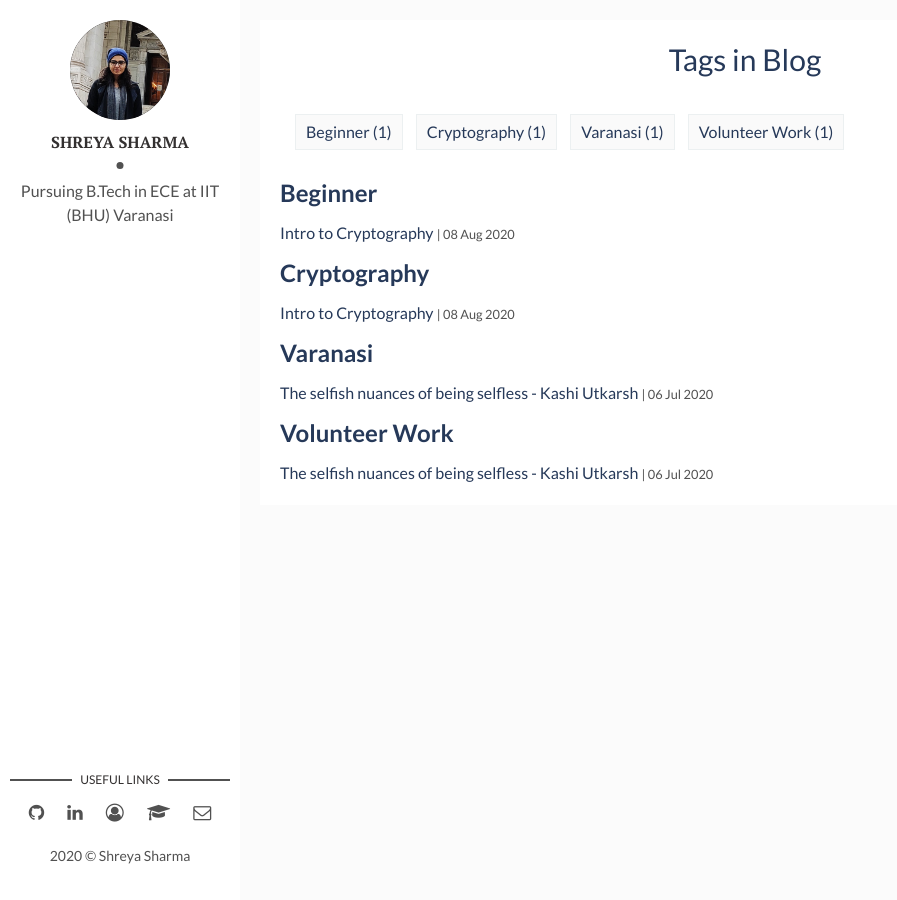
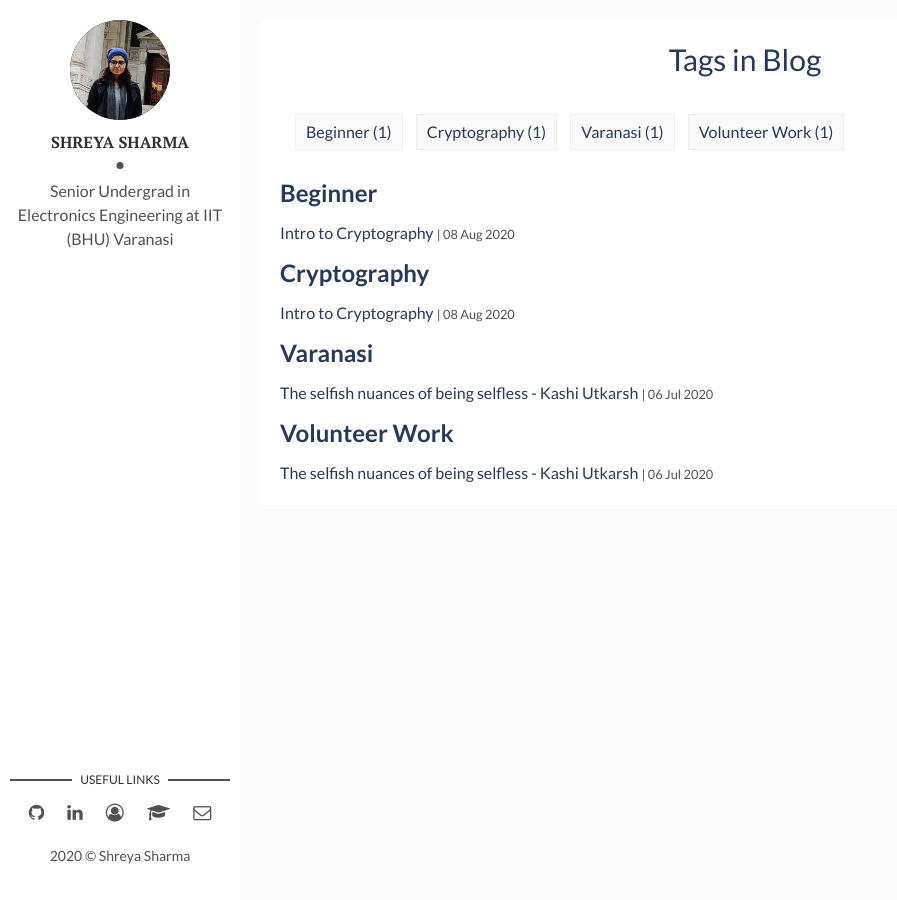
Before and after one commit to shreya-28/shreya-28.github.io, a Jekyll site: the page built from tags.html, in a window 1280 px wide. Shown: the whole page, without its empty margins (0-897 px from the left). Built offline with Jekyll 4.4.1, drawn with Linux system fonts in a browser that asks for light colours.

Commit message:
Add resume

```diff
--- a/_config.yml
+++ b/_config.yml
@@ -1,6 +1,6 @@
 title: SHREYA SHARMA
 description: > # this means to ignore newlines until "baseurl:"
-  I am a B.Tech student at IIT (BHU) Varanasi. My main area of research is
+  I am a Bachelor's student at IIT (BHU) Varanasi. My main area of research is
   Applied Cryptography. My work addresses data privacy concerns and efficiency
   in secure settings.
 permalink: ':title/'
@@ -11,7 +11,7 @@ site-twitter: #if your site has a twitter account, enter it here
 # Author Settings
 author: Shreya Sharma # add your name
 author-img: shreya.jpg # add your photo
-about-author: Pursuing B.Tech in ECE at IIT (BHU) Varanasi # add description
+about-author: Senior Undergrad in Electronics Engineering at IIT (BHU) Varanasi # add description
 social-twitter: # add your Twitter handle
 social-facebook:  # add your Facebook handle
 social-github: shreya-28 # add your Github handle
```
Also changed, not shown: 1 other file.
